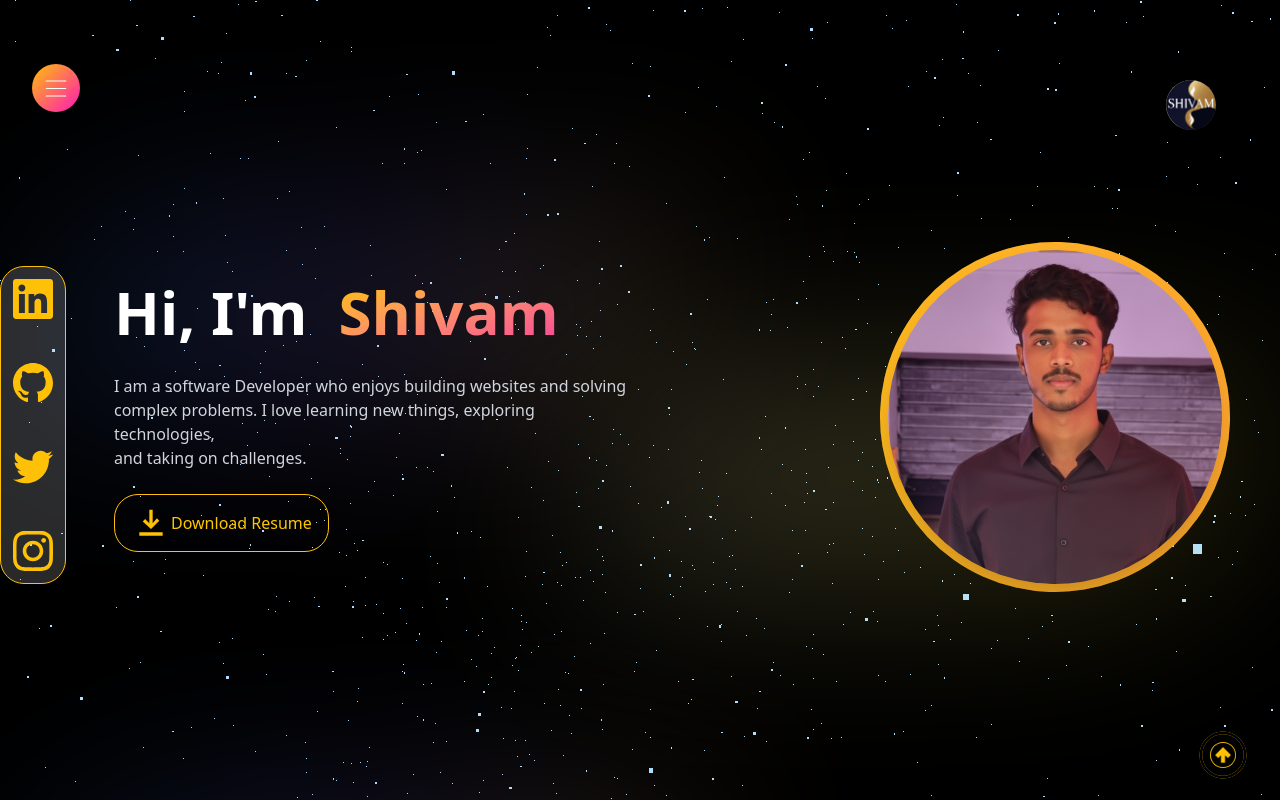
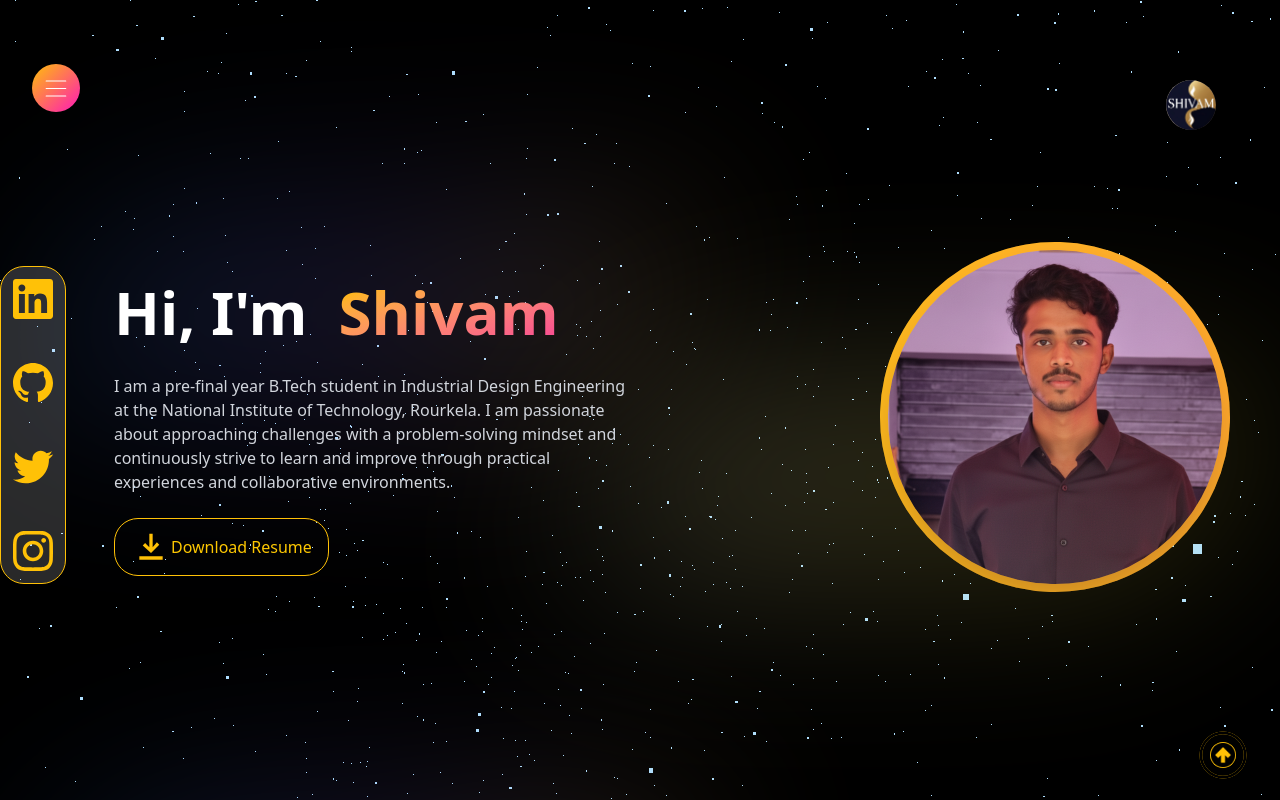
Before and after one commit to Shivam0884/Portfolio_frontend, a React (Vite) app: page / in a window 1280 px wide. Shown: the top 800 px of the page. Built offline with nearby package versions, Linux system fonts and the light colour scheme.

Commit message:
update cv

```diff
--- a/src/components/HeroSecction.jsx
+++ b/src/components/HeroSecction.jsx
@@ -22,10 +22,12 @@ function HeroSection() {
                 </h1>
               </header>
               <p className="text-gray-300 text-base pt-8 text-center lg:text-left mx-auto max-w-[370px] md:max-w-xl">
-                I am a software Developer who enjoys building websites and
-                solving <br /> complex problems. I love learning new things,
-                exploring technologies, <br />
-                and taking on challenges.
+                I am a pre-final year B.Tech student in Industrial Design
+                Engineering at the National Institute of Technology, Rourkela. I
+                am passionate about approaching challenges with a
+                problem-solving mindset and continuously strive to learn and
+                improve through practical experiences and collaborative
+                environments.
               </p>
               <section className="flex items-center gap-3 pt-6 flex-col sm:flex-row sm:w-max sm:mx-auto lg:mx-0">
                 {/* <figure className="w-56 e">
```
Also changed, not shown: 1 other file (tests, documents, lock files or other folders).
